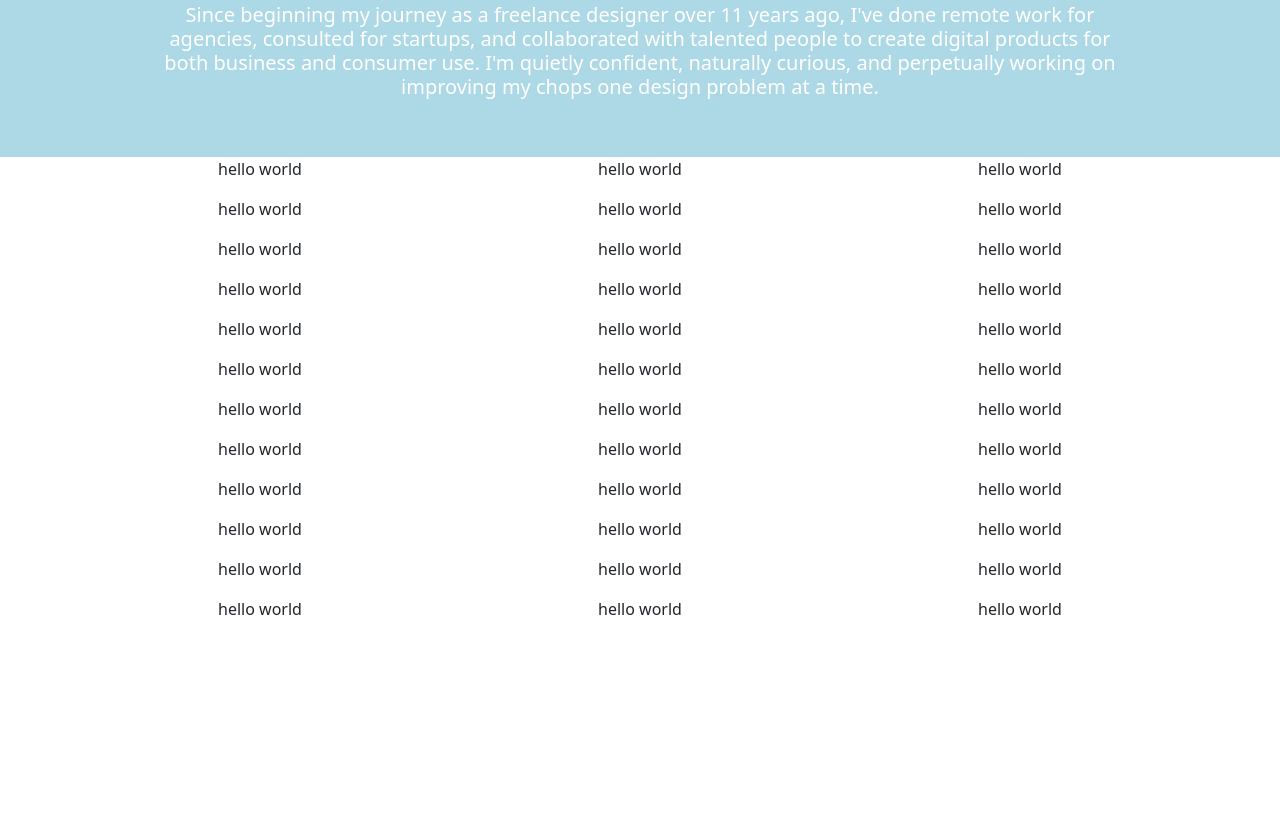
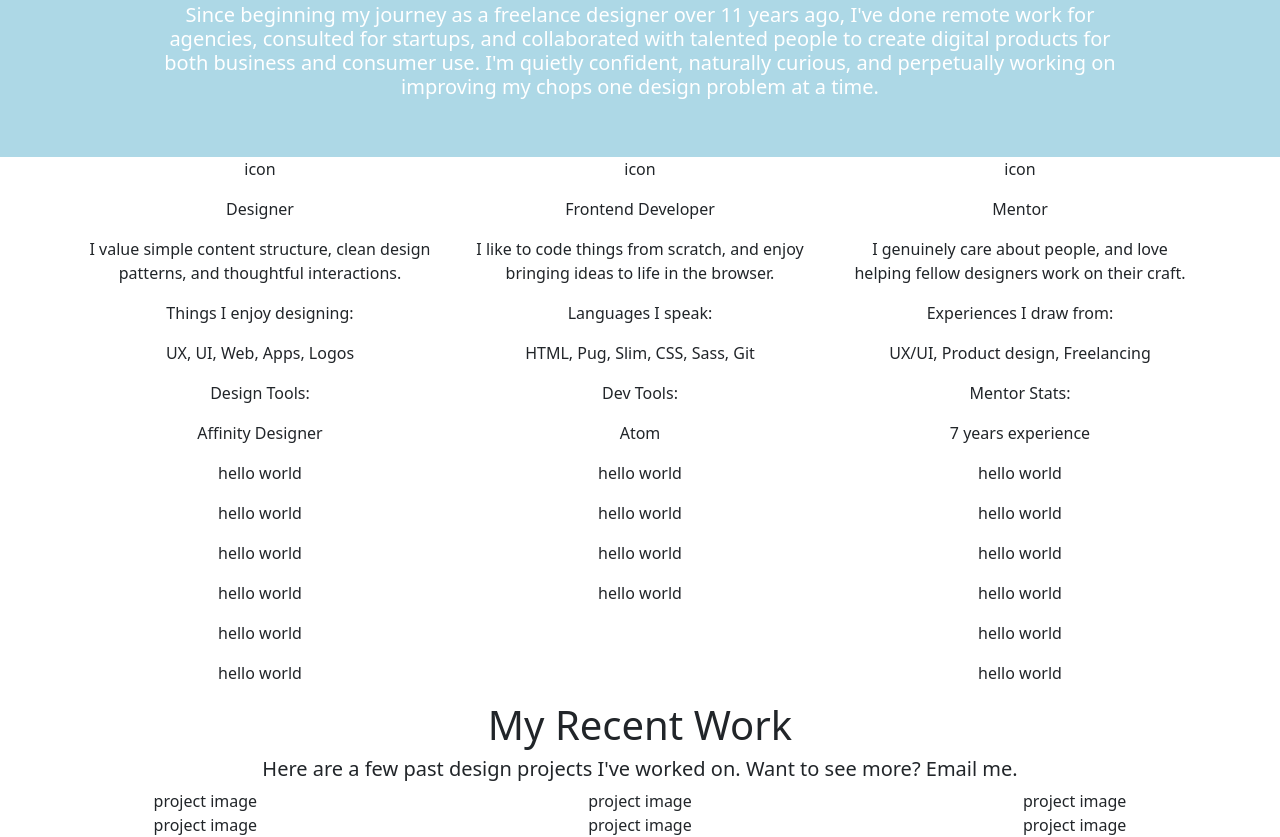
Before and after one commit to bacomman300/1Portfolio-, a plain HTML site: page Index.html in a window 1280 px wide. Shown: the part 1556-2393 px from the top of the page. Before the commit the page ends 2193 px from the top, so only its background shows below. Drawn offline with nearby package versions, Linux system fonts and the light colour scheme.

Commit message:
website 40% done

```diff
--- a/Index.html
+++ b/Index.html
@@ -1,38 +1,29 @@
 <!DOCTYPE html>
 <html lang="en">
+
 <head>
   <meta charset="utf-8" />
   <meta name="viewport" content="width=device-width, initial-scale=1" />
   <title>first project</title>
   <!-- css style sheets -->
   <link href="index.css" rel="stylesheet" />
-    <link
-      href="https://cdn.jsdelivr.net/npm/bootstrap@5.2.2/dist/css/bootstrap.min.css"
-      rel="stylesheet"
-      integrity="sha384-Zenh87qX5JnK2Jl0vWa8Ck2rdkQ2Bzep5IDxbcnCeuOxjzrPF/et3URy9Bv1WTRi"
-      crossorigin="anonymous"
-    />
+  <link href="https://cdn.jsdelivr.net/npm/bootstrap@5.2.2/dist/css/bootstrap.min.css" rel="stylesheet"
+    integrity="sha384-Zenh87qX5JnK2Jl0vWa8Ck2rdkQ2Bzep5IDxbcnCeuOxjzrPF/et3URy9Bv1WTRi" crossorigin="anonymous" />
   <!-- google fonts -->
 </head>
+
 <body>
   <!-- nav bar -->
   <!-- section 1 -->
-    <section   class="section1" >
-      <nav class="navbar navbar-expand-lg" >
+  <section class="section1">
+    <nav class="navbar navbar-expand-lg">
       <div class="container-fluid">
         <a class="navbar-brand" href="#">📱</a>
-          <button
-            class="navbar-toggler"
-            type="button"
-            data-bs-toggle="collapse"
-            data-bs-target="#navbarText"
-            aria-controls="navbarText"
-            aria-expanded="false"
-            aria-label="Toggle navigation"
-          >
+        <button class="navbar-toggler" type="button" data-bs-toggle="collapse" data-bs-target="#navbarText"
+          aria-controls="navbarText" aria-expanded="false" aria-label="Toggle navigation">
           <span class="navbar-toggler-icon"></span>
         </button>
-          <div class="collapse navbar-collapse" id="navbarText"  >
+        <div class="collapse navbar-collapse" id="navbarText">
           <ul class="navbar-nav ms-auto     ">
             <!-- <li class="nav-item">
                 <a class="nav-link" href="#">Features</a>
@@ -40,10 +31,10 @@
             <!-- <li class="nav-item">
                 <a class="nav-link" href="#">Features</a>
               </li> -->
-              <button class="btn btn-lg btn-dark" type="submit"  >
+            <button class="btn btn-lg btn-dark" type="submit">
               mentorship
             </button>
-              <button class="btn btn-lg btn-outline-primary " type="submit"  >
+            <button class="btn btn-lg btn-outline-primary " type="submit">
               say hello
             </button>
           </ul>
@@ -53,73 +44,81 @@
   </section>
   <!-- body one -->
   <!-- section 2 -->
-    <section  class="section2" >
+  <section class="section2">
     <div>
       <h1 class="bodyoneh1">designer, frontend developer & more</h1>
       <h5> I design and code beautifully simple things, and I love what I do.</h5>
-        <img class="bodyoneimg" src=https://encrypted-tbn0.gstatic.com/images?q=tbn:ANd9GcQTsK4cOUwZKtr883mFZIzPEmGhb-LpSUfZpQ&usqp=CAU alt=" coding">
+      <img class="bodyoneimg"
+        src=https://encrypted-tbn0.gstatic.com/images?q=tbn:ANd9GcQTsK4cOUwZKtr883mFZIzPEmGhb-LpSUfZpQ&usqp=CAU
+        alt=" coding">
     </div>
   </section>
   <!-- img -->
   <!-- section 3 -->
   <section>
-      <img  class="section3img"   src="https://encrypted-tbn0.gstatic.com/images?q=tbn:ANd9GcTm-EO2I4-1I2EcltuDQlukg2tPPxMALNGMPA&usqp=CAU" alt="coding">
+    <img class="section3img"
+      src="https://encrypted-tbn0.gstatic.com/images?q=tbn:ANd9GcTm-EO2I4-1I2EcltuDQlukg2tPPxMALNGMPA&usqp=CAU"
+      alt="coding">
   </section>
   <!-- body two -->
   <!-- section 4 -->
   <section class="section4">
     <div>
-        <h1 class="section4h1" > hi im christopher. nice to meet you</h1>
-        <h5 class="section4h5"> Since beginning my journey as a freelance designer over 11 years ago, I've done remote work for agencies, consulted for startups, and collaborated with talented people to create digital products for both business and consumer use. I'm quietly confident, naturally curious, and perpetually working on improving my chops one design problem at a time.
+      <h1 class="section4h1"> hi im christopher. nice to meet you</h1>
+      <h5 class="section4h5"> Since beginning my journey as a freelance designer over 11 years ago, I've done remote
+        work for agencies, consulted for startups, and collaborated with talented people to create digital products for
+        both business and consumer use. I'm quietly confident, naturally curious, and perpetually working on improving
+        my chops one design problem at a time.
       </h5>
     </div>
   </section>
   <!-- Things about me -->
   <!-- section 5 -->
-    <section>
-      <div class="container text-center"  class="section5div ">
+  <section class="section5">
+    <div class="container text-center" class="section5div ">
       <div class="row">
         <div class="  col-md-4  col-lg-4">
-            <p> hello world</p>
-            <p> hello world</p>
-            <p> hello world</p>
-            <p> hello world</p>
-            <p> hello world</p>
-            <p> hello world</p>
-            <p> hello world</p>
-            <p> hello world</p>
-            <p> hello world</p>
-            <p> hello world</p>
-            <p> hello world</p>
-            <p> hello world</p>
+          <p class="p1"> icon</p>
+          <p> Designer</p>
+          <p  class="p2"> I value simple content structure, clean design patterns, and thoughtful interactions.</p>
+          <p> Things I enjoy designing:</p>
+          <p  class="p3"> UX, UI, Web, Apps, Logos</p>
+          <p  class="p4"> Design Tools:</p>
+          <p  class="p5"     > Affinity Designer</p>
+          <p   class="p6"  > hello world</p>
+          <p   class="p6"  > hello world</p>
+          <p   class="p6"    > hello world</p>
+          <p   class="p6"    >  hello world</p>
+          <p   class="p6"    > hello world</p>
+          <p   class="p6"    > hello world</p>
         </div>
         <div class="   col-md-4    col-lg-4 ">
-            <p> hello world</p>
-            <p> hello world</p>
-            <p> hello world</p>
-            <p> hello world</p>
-            <p> hello world</p>
-            <p> hello world</p>
-            <p> hello world</p>
-            <p> hello world</p>
-            <p> hello world</p>
-            <p> hello world</p>
-            <p> hello world</p>
-            <p> hello world</p>
+          <p class="p1"> icon</p>
+          <p> Frontend Developer</p>
+          <p  class="p2"> I like to code things from scratch, and enjoy bringing ideas to life in the browser.</p>
+          <p> Languages I speak:</p>
+          <p class="p3"  > HTML, Pug, Slim, CSS, Sass, Git</p>
+          <p  class="p4" >Dev Tools:</p>
+          <p  class="p5"     > Atom</p>
+          <p  class="p6"     > hello world</p>
+          <p  class="p6"    > hello world</p>
+          <p  class="p6"     > hello world</p>
+          <p  class="p6"  class="p7"> hello world</p>
         </div>
-          <div         class="   col-md-4    col-lg-4  ">
-            <p> hello world</p>
-            <p> hello world</p>
-            <p> hello world</p>
-            <p> hello world</p>
-            <p> hello world</p>
-            <p> hello world</p>
-            <p> hello world</p>
-            <p> hello world</p>
-            <p> hello world</p>
-            <p> hello world</p>
-            <p> hello world</p>
-            <p> hello world</p>
+        <div class="   col-md-4    col-lg-4  ">
+          <p class="p1"> icon</p>
+          <p> Mentor</p>
+          <p  class="p2"> I genuinely care about people, and love helping fellow designers work on their craft.</p>
+          <p> Experiences I draw from:</p>
+          <p  class="p3" > UX/UI, Product design, Freelancing</p>
+          <p  class="p4"  > Mentor Stats:</p>
+          <p  class="p5"  > 7 years experience</p>
+          <p  class="p6"    > hello world</p>
+          <p  class="p6"      > hello world</p>
+          <p  class="p6"    > hello world</p>
+          <p  class="p6"    > hello world</p>
+          <p  class="p6"  > hello world</p>
+          <p  class="p6"       > hello world</p>
         </div>
       </div>
 
@@ -128,28 +127,53 @@
     </div>
   </section>
   <!-- my recent work -->
-    <section></section>
+  <!-- section 6 -->
+  <section class="section6h1"  >
+    <div >
+      <h1>My Recent Work </h1>
+      <h5> Here are a few past design projects I've worked on. Want to see more? Email me.</h5>
+      <div class="row">
+        <div class=" col-md-4">project image</div>
+        <div class=" col-md-4">project image</div>
+        <div class=" col-md-4">project image</div>
+      </div>
+      <div class="row">
+        <div class=" col-md-4">project image</div>
+        <div class=" col-md-4">project image</div>
+        <div class=" col-md-4">project image</div>
+
+      </div>
+
+    </div>
+  </section>
   <!-- companies i like to work at -->
+  <!-- section 7 -->
   <section></section>
   <!-- more about me page -->
+  <!-- section 8 -->
   <section></section>
   <!-- links to all my project with images -->
+  <!-- section 9 -->
   <section></section>
   <!-- collabe page -->
+  <!-- section 10 -->
   <section></section>
   <!-- my testimonals -->
-    <section></section>
+  <!-- section 11 -->
+  <ssection></ssection>
   <!-- call to action -->
+  <!-- section 12 -->
   <section></section>
   <!-- website footer -->
+  <!-- section 13 -->
   <section></section>
   <!-- bottom of page -->
+  <!-- section 14 -->
   <section></section>
 
-    <script
-      src="https://cdn.jsdelivr.net/npm/bootstrap@5.2.2/dist/js/bootstrap.bundle.min.js"
+  <script src="https://cdn.jsdelivr.net/npm/bootstrap@5.2.2/dist/js/bootstrap.bundle.min.js"
     integrity="sha384-OERcA2EqjJCMA+/3y+gxIOqMEjwtxJY7qPCqsdltbNJuaOe923+mo//f6V8Qbsw3"
-      crossorigin="anonymous"
-    ></script>
+    crossorigin="anonymous"></script>
 </body>
+
 </html>
```
Lines whose indentation alone changed are shown as unchanged.
